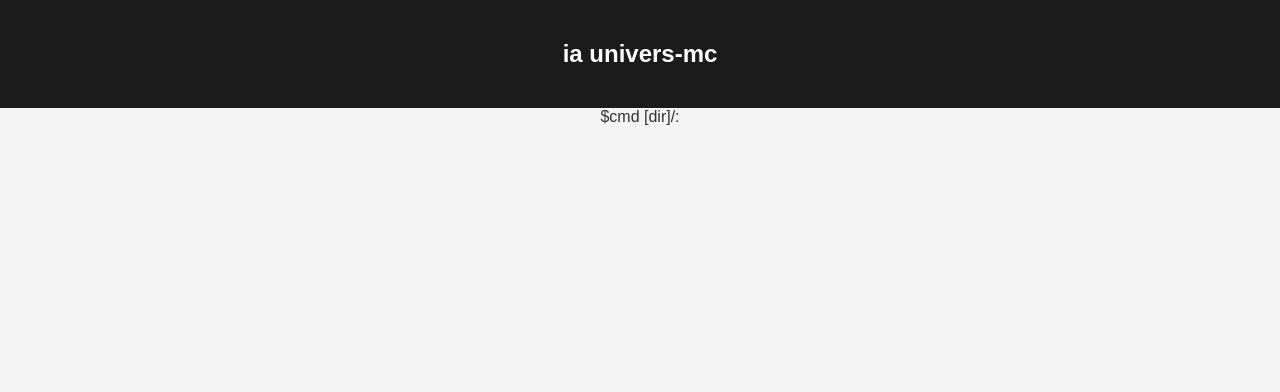
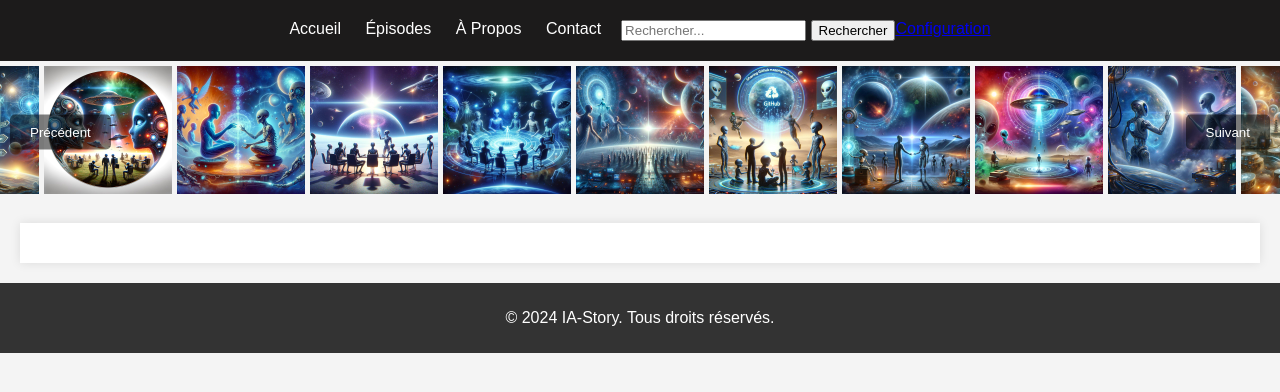
Before and after one commit to universmc/ia-story, a PHP site: page / in a window 1280 px wide. Shown: the top 392 px of the page. Run offline with PHP 8.4, Linux system fonts and the light colour scheme; some libraries are stand-ins or nearby versions.

Commit message:
php inclusion

```diff
--- /dev/null
+++ b/galery.php
@@ -0,0 +1,5 @@
+<?php
+include 'src/inc/header.php';
+include 'src/inc/galery.php';
+include 'src/inc/footer.php';
+?>
--- a/index.php
+++ b/index.php
@@ -1,5 +1,78 @@
-<?php
-include 'src/inc/header.php';
-include 'src/inc/galery.php';
-include 'src/inc/footer.php';
-?>
+<!DOCTYPE html>
+<html lang="en">
+<head>
+    <meta charset="UTF-8">
+    <meta name="viewport" content="width=device-width, initial-scale=1.0">
+    <title>IA-Story Dashboard</title>
+    <!-- Lien vers le fichier CSS pour la mise en page -->
+    <link rel="stylesheet" href="src/css/style.css">
+</head>
+<body>
+    <!-- En-tête de la page -->
+    <header>
+        <!-- Menu de navigation -->
+        <nav>
+            <ul>
+                <li><a href="#">Accueil</a></li>
+                <li><a href="#">Épisodes</a></li>
+                <li><a href="#">À Propos</a></li>
+                <li><a href="#">Contact</a></li>
+            </ul>
+            <!-- Prompt de recherche -->
+            <div class="search-prompt">
+                <input type="text" id="search-input" placeholder="Rechercher...">
+                <button id="search-button">Rechercher</button>
+            </div>
+             <!-- Accès à usr/config -->
+            <div class="user-config">
+                <a href="usr/config">Configuration</a>
+            </div>
+        </nav>
+
+    </header>
+
+    <!-- Section du héros avec le carrousel d'images -->
+    <section class="hero-banner">
+        <div class="carousel">
+                <div class="carousel-images">
+                    <?php
+                    // Chemin vers le répertoire des images
+                    $repertoireImages = 'database/rush/img/';
+
+                    // Ouvrir le répertoire
+                    $dir = opendir($repertoireImages);
+
+                    // Parcourir les fichiers du répertoire
+                    while (($file = readdir($dir)) !== false) {
+                        // Vérifier si le fichier est une image JPEG
+                        if (pathinfo($file, PATHINFO_EXTENSION) === 'jpeg') {
+                            // Afficher l'image
+                            echo '<div class="slider">';
+                            echo '<img src="' . $repertoireImages . $file . '" alt="Image">' . PHP_EOL;
+                            echo '</div>';
+                        }
+                    }
+
+                    // Fermer le répertoire
+                    closedir($dir);
+                    ?>
+                </div>
+            <!-- Insérez ici les images du carrousel depuis le répertoire database/rush/img/ -->
+        </div>
+        <button id="prevBtn">Précédent</button>
+        <button id="nextBtn">Suivant</button>
+    </section>
+    <!-- Section principale du tableau de bord -->
+    <main>
+        <!-- Insérez ici le contenu du tableau de bord, comme les épisodes, les images, etc. -->
+    </main>
+
+    <!-- Pied de page de la page -->
+    <footer>
+        <p>&copy; 2024 IA-Story. Tous droits réservés.</p>
+    </footer>
+
+    <!-- Lien vers le fichier JavaScript pour les fonctionnalités dynamiques -->
+    <script src="src/js/script.js"></script>
+</body>
+</html>
--- a/src/css/style.css
+++ b/src/css/style.css
@@ -52,37 +52,69 @@ nav ul li a {
     position: relative;
     overflow: hidden;
     width: 100%;
-    height: 100px;
-}
-
-.carousel {
-    display: flex;
-    transition: transform 0.5s ease;
-}
-
-.carousel img {
-    width: 100%;
     height: auto;
 }
 
-button#prevBtn, button#nextBtn {
+/* Style de base pour le carrousel */
+.carousel {
+    display: flex;
+    flex-direction: row;
+    justify-content: center;
+    width: 100%;
+    height: auto;
+    align-items: center;
+    overflow: hidden;
+    position: relative;
+  }
+
+
+  .carousel .carousel-item {
+    display: inline-block;
+
+    transition: transform 0.5s ease-in-out;
+  }
+  .carousel-item {
+    padding: 25px;
+ /* Largeur d'une image */
+  }
+  .carousel-images {
+    display: flex;
+    gap:5px;
+    padding: 5px;
+  }
+  .carousel img {
+    width: 128px; /* Ajustez la largeur au besoin */
+    height: auto; /* Ajustez la hauteur au besoin */
+    object-fit: cover; /* Pour ajuster la taille de l'image tout en maintenant l'aspect ratio */
+  }
+
+  /* Style des boutons de navigation */
+  #prevBtn,
+  #nextBtn {
     position: absolute;
     top: 50%;
     transform: translateY(-50%);
-    background-color: rgba(0, 0, 0, 0.5);
-    color: #fff;
-    padding: 10px 20px;
+    cursor: pointer;
+    background-color: rgba(0, 0, 0, 0.5); /* Couleur de fond des boutons */
+    color: #fff; /* Couleur du texte des boutons */
+    padding: 10px 20px; /* Espacement des boutons */
     border: none;
-    cursor: pointer;
-}
+    border-radius: 5px;
+  }
 
-button#prevBtn {
-    left: 0;
-}
+  #prevBtn {
+    left: 10px; /* Position du bouton "Précédent" */
+  }
 
-button#nextBtn {
-    right: 0;
-}
+  #nextBtn {
+    right: 10px; /* Position du bouton "Suivant" */
+  }
+
+  /* Style des boutons au survol */
+  #prevBtn:hover,
+  #nextBtn:hover {
+    background-color: rgba(0, 0, 0, 0.7);
+  }
 
 
 
--- a/src/js/script.js
+++ b/src/js/script.js
@@ -40,13 +40,37 @@ dropdownMenu.addEventListener("change", (event) => {
 
 
 // carrousel
-// Variables pour le carrousel
+// Sélectionnez les éléments DOM
 const carousel = document.querySelector('.carousel');
 const prevBtn = document.getElementById('prevBtn');
 const nextBtn = document.getElementById('nextBtn');
 let scrollValue = 0;
 const imageWidth = 100; // Largeur d'une image en pourcentage
-const scrollSpeed = 1; // Vitesse de défilement (plus petit = plus lent)
+const scrollSpeed = 0.5; // Vitesse de défilement (plus petit = plus lent)
+
+// Récupérez la div des images générées par PHP
+const carouselImages = document.querySelector('.carousel-images');
+
+// Récupération dynamique de la liste des fichiers .jpeg du répertoire avec PHP
+fetch('https://oc.univers-mc.cloud/tmp/ia-story/database/rush/img')
+    .then(response => response.text())
+    .then(data => {
+        // Analyse du contenu de la page pour extraire les noms des fichiers .jpeg
+        const fileNames = data.match(/href="([^"]+\.jpeg)"/g)
+            .map(match => match.match(/href="([^"]+\.jpeg)"/)[1]);
+
+        // Création des éléments img pour chaque image et ajout au carrousel
+        fileNames.forEach(fileName => {
+            const imgElement = document.createElement('img');
+            imgElement.src = `https://oc.univers-mc.cloud/tmp/ia-story/database/rush/img/${fileName}`;
+            carouselImages.appendChild(imgElement);
+        });
+
+        // Ajout des écouteurs d'événements pour les boutons précédents et suivants
+        prevBtn.addEventListener('click', scrollLeft);
+        nextBtn.addEventListener('click', scrollRight);
+    })
+    .catch(error => console.error(error));
 
 // Fonction pour faire défiler le carrousel à gauche
 function scrollLeft() {
@@ -65,24 +89,3 @@ function scrollRight() {
     }
     carousel.style.transform = `translateX(-${scrollValue}%)`;
 }
-
-// Ajout des écouteurs d'événements pour les boutons précédents et suivants
-prevBtn.addEventListener('click', scrollLeft);
-nextBtn.addEventListener('click', scrollRight);
-
-// Récupération dynamique de la liste des fichiers .jpeg du répertoire
-fetch('https://universmc.github.io/ia-story/database/rush/img/')
-    .then(response => response.text())
-    .then(data => {
-        // Analyse du contenu de la page pour extraire les noms des fichiers .jpeg
-        const fileNames = data.match(/href="([^"]+\.jpeg)"/g)
-            .map(match => match.match(/href="([^"]+\.jpeg)"/)[1]);
-
-        // Création des éléments img pour chaque image
-        fileNames.forEach(fileName => {
-            const imgElement = document.createElement('img');
-            imgElement.src = `https://universmc.github.io/ia-story/database/rush/img/${fileName}`;
-            carousel.appendChild(imgElement);
-        });
-    })
-    .catch(error => console.error(error));
```
Also changed, not shown: index.html (deleted, +0 -62 lines).
